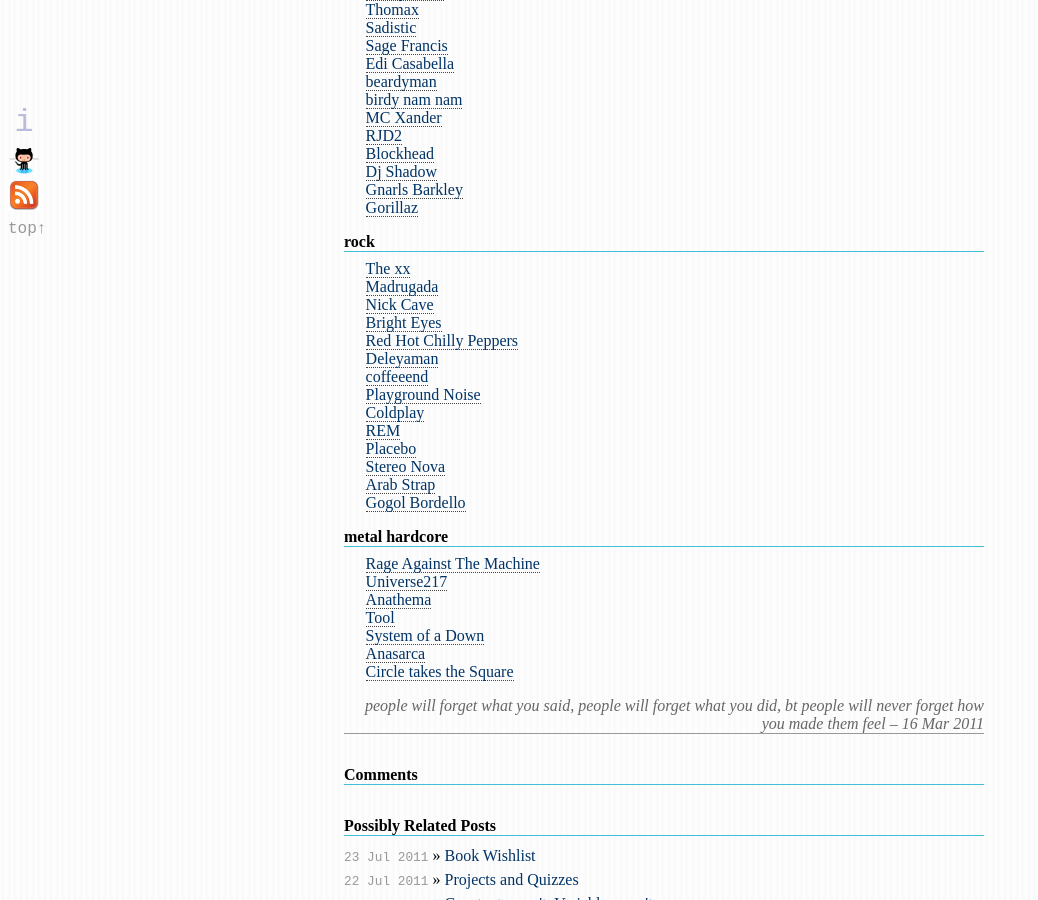
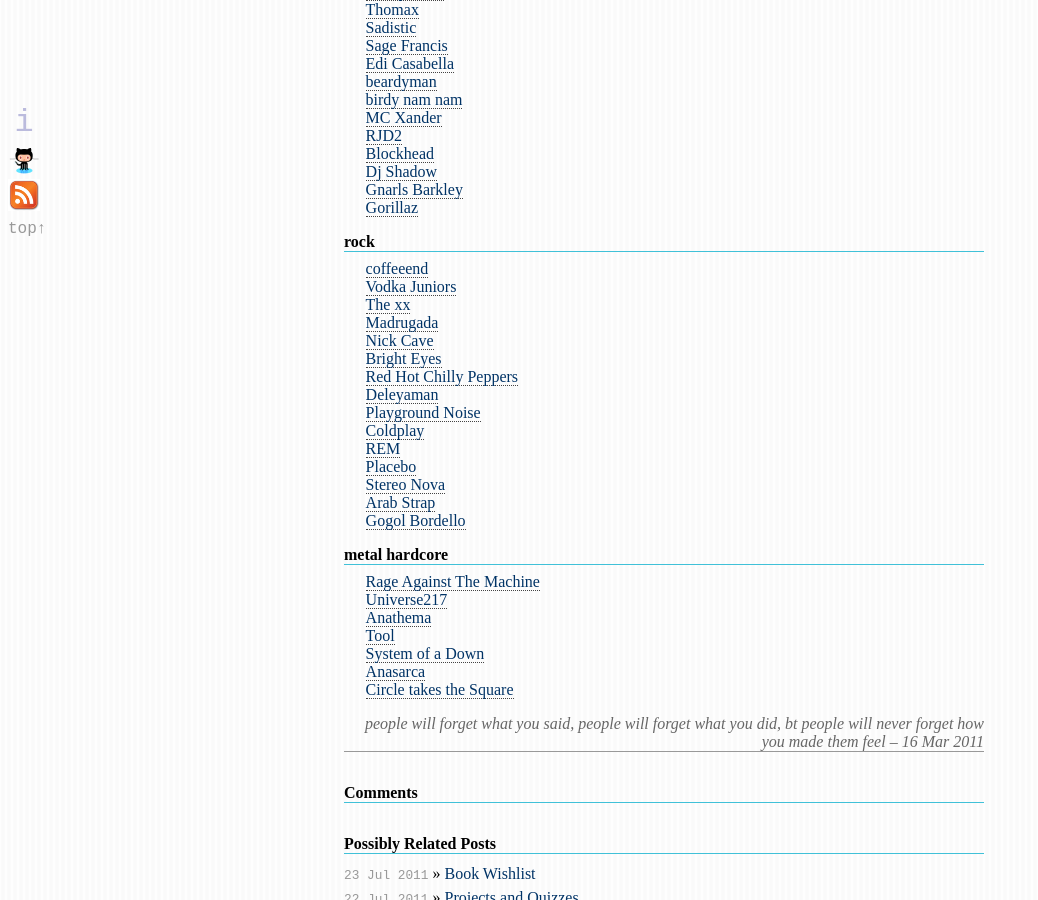
Before and after one commit to c00kiemon5ter/c00kiemon5ter.github.com, a Jekyll site: the page built from _posts/2011-03-16-Paint-on-silence.markdown, in a window 1280 px wide and 900 px high, scrolled down 2502 px. Shown: the whole window, without its empty margins (0-1038 px from the left). Built offline with Jekyll 4.4.1, drawn with Linux system fonts in a browser that asks for light colours; comment, search, counter and statistics services are not loaded.

Commit message:
update music list

```diff
--- a/_posts/2011-03-16-Paint-on-silence.markdown
+++ b/_posts/2011-03-16-Paint-on-silence.markdown
@@ -163,13 +163,14 @@
 
 rock
 ----
+* [coffeeend](http://www.myspace.com/coffeeend)
+* [Vodka Juniors](http://www.darkpoetry.gr/lyrix.php)
 * [The xx](http://www.myspace.com/thexx)
 * [Madrugada](http://www.myspace.com/wearemadrugada)
 * [Nick Cave](http://www.myspace.com/nickcaveandthebadseeds)
 * [Bright Eyes](http://www.myspace.com/brighteyes)
 * [Red Hot Chilly Peppers](http://www.myspace.com/redhotchilipeppers)
 * [Deleyaman](http://www.myspace.com/deleyaman)
-* [coffeeend](http://www.myspace.com/coffeeend)
 * [Playground Noise](http://www.myspace.com/playgroundnoise)
 * [Coldplay](http://www.myspace.com/coldplay)
 * [REM](http://www.myspace.com/rem)
```
